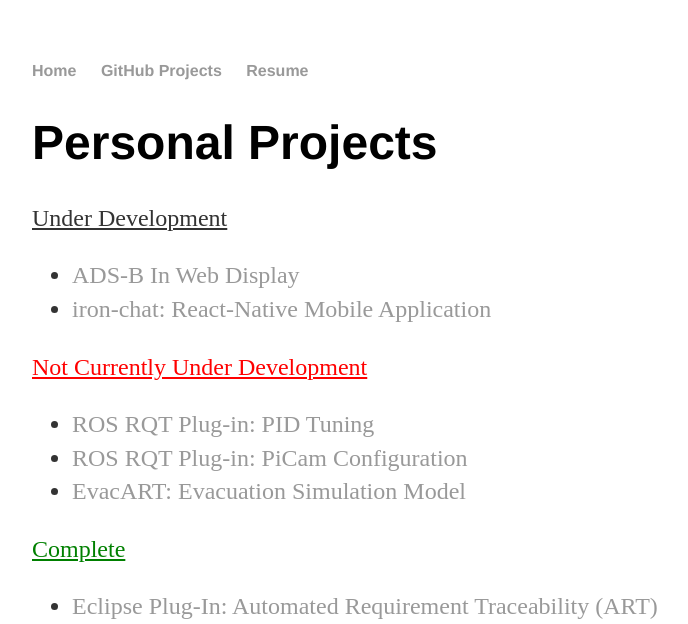
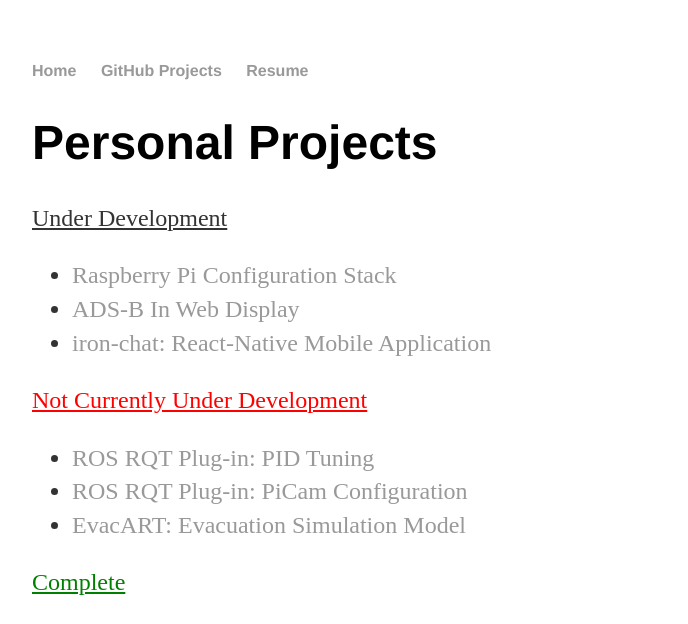
Before and after one commit to Krishan7601/krishan7601.github.io, a Jekyll site: the page built from projects/index.html, in a window 1280 px wide, cut to the strip 0-624 px from the top of the page. Shown: the whole strip, without its empty margins (160-848 px from the left). Built offline with Jekyll 4.4.1, drawn with Linux system fonts in a browser that asks for light colours.

Commit message:
Add RPi to Project List

```diff
--- a/projects/index.html
+++ b/projects/index.html
@@ -7,6 +7,7 @@
 	<h1>Personal Projects</h1>
 	<p class="project-active">Under Development</p>
 	<ul>
+		<li><a href="https://github.com/Krishan7601/rpi4">Raspberry Pi Configuration Stack</a></li>
 		<li><a href="https://github.com/Krishan7601/adsb-in">ADS-B In Web Display</a></li>
 		<li><a href="https://github.com/Krishan7601/iron-chat">iron-chat: React-Native Mobile Application</a></li>
 	</ul>
```
